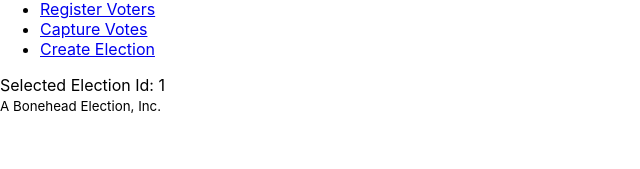
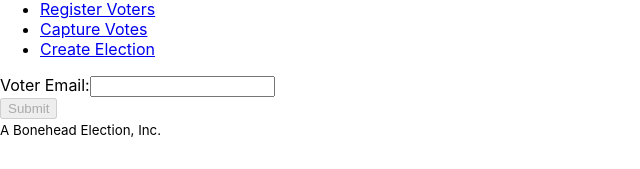
Before and after one commit to coder369/bonehead-election, a React (Create React App) app: page /vote in a window 1280 px wide. Both pictures are taken after a click on the button "Select". Shown: the part 427-596 px from the top of the page, without its empty margins (0-640 px from the left). Built offline with nearby package versions, Linux system fonts and the light colour scheme; data requests are answered from the project's data file.

Commit message:
Get voterId by email

```diff
--- a/src/actions/voterActions.ts
+++ b/src/actions/voterActions.ts
@@ -19,6 +19,7 @@ export function isSetSelectedVoterAction(action: AnyAction): action is SetSelect
 export type CreateSetSelectedVoterAction = (voterId: number) => SetSelectedVoterAction;
 
 export const createSetSelectedVoterAction: CreateSetSelectedVoterAction = (voterId) => {
+    console.log(voterId);
     return {
         type: SET_SELECTED_VOTER_ACTION,
         payload: {
--- a/src/components/vote/CaptureVotes.tsx
+++ b/src/components/vote/CaptureVotes.tsx
@@ -1,7 +1,9 @@
 import React, { useEffect } from 'react';
+import { VoteContainer } from '../../containers/VoteContainer';
 import { Election } from '../../models/Election';
 import { Voter } from '../../models/Voter';
 import { ElectionList } from './ElectionList';
+import { VoterLogin } from './VoterLogin';
 
 export type CaptureVotesProps = {
     elections: Election[];
@@ -25,7 +27,7 @@ export function CaptureVotes({ elections, voters, selectedElectionId, selectedVo
         <>
             { selectedElectionId === -1
             ? (<ElectionList elections={elections} onSelectElection={onSelectElection} />)
-            : (<div>Selected Election Id: {selectedElectionId}</div>)
+            : (<VoterLogin voters={voters} onSelectVoter={onSelectVoter}/>)
             }
         </>
     );
--- /dev/null
+++ b/src/components/vote/VoterLogin.tsx
@@ -0,0 +1,39 @@
+import React, { ChangeEvent, useState } from 'react';
+import { HTMLFormControls, useForm } from '../../hooks/useForm';
+import { Voter } from '../../models/Voter';
+
+export type VoterLoginProps = {
+    voters: Voter[];
+    onSelectVoter: (voterId: number) => void;
+};
+
+export function VoterLogin({ voters, onSelectVoter }: VoterLoginProps) {
+    const [voterId, setVoterId] = useState(-1);
+    const [voterForm, change] = useForm({
+        email: '',
+    });
+
+    const onChange = (e: ChangeEvent<HTMLFormControls>) => {
+        change(e)
+
+        let voter = voters.filter((voter) => voter.email === e.target.value)
+
+        if (voter.length === 1) {
+            setVoterId(voter[0].id);
+        } else {
+            setVoterId(-1);
+        }
+    }
+
+    return (
+        <>
+            <div>
+                <label htmlFor="email-input">Voter Email:</label>
+                <input type="text" name="email" id="email-input" value={voterForm.email} onChange={onChange} />
+            </div>
+            <button type="button" disabled={voterId === -1} onClick={() => { onSelectVoter(voterId) }}>
+                Submit
+            </button>
+        </>
+    );
+}
--- /dev/null
+++ b/src/hooks/useForm.ts
@@ -0,0 +1,23 @@
+import { ChangeEvent, useState } from 'react'
+
+export type HTMLFormControls = | HTMLInputElement | HTMLSelectElement | HTMLTextAreaElement;
+
+export type UseForm = <T>(initialForm: T) => [T,
+    (e: ChangeEvent<HTMLFormControls>) => void,
+    () => void];
+
+export const useForm: UseForm = (initialForm) => {
+    const [form, setForm] = useState(initialForm);
+
+    const change = (e: ChangeEvent<HTMLFormControls>) => {
+        setForm({
+            ...form,
+            [e.target.name]:
+                e.target.type === "number" ? Number(e.target.value) : e.target.value,
+        });
+    };
+
+    const resetForm = () => setForm(initialForm);
+
+    return [form, change, resetForm];
+};
```
